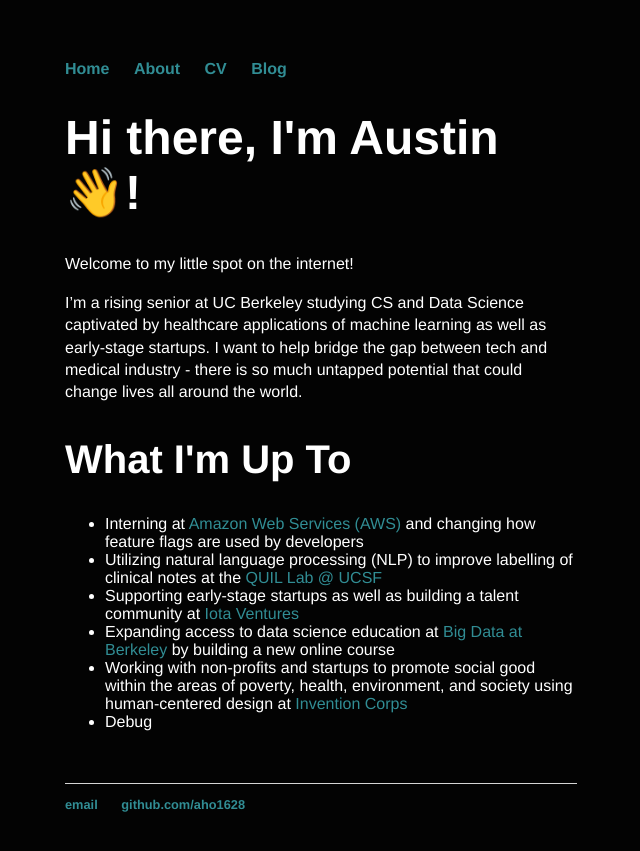
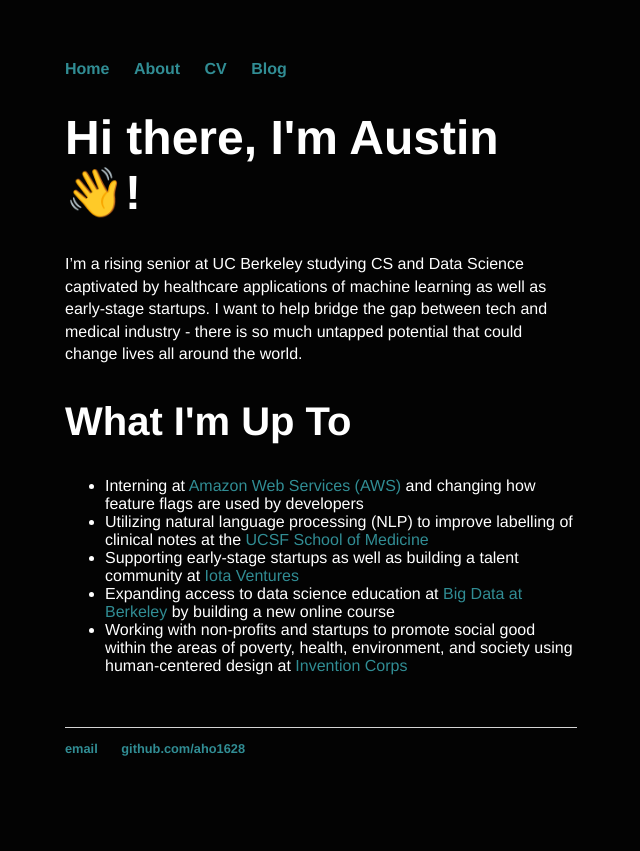
Before and after one commit to aho1628/aho1628.github.io, a Jekyll site: the page built from index.html, in a window 1280 px wide. Shown: the top 851 px of the page, without its empty margins (319-959 px from the left). Built offline with Jekyll 4.4.1, drawn with Linux system fonts in a browser that asks for light colours.

Commit message:
Remove content that doesn't belong

```diff
--- a/index.html
+++ b/index.html
@@ -4,16 +4,14 @@ title: Austin Ho
 ---
 <div class="blurb">
 	<h1>Hi there, I'm Austin &#128075!</h1>
-	<p>Welcome to my little spot on the internet!</p>
 	<p>I’m a rising senior at UC Berkeley studying CS and Data Science captivated by healthcare applications of machine learning as well as early-stage startups. I want to help bridge the gap between tech and medical industry - there is so much untapped potential that could change lives all around the world.</p>
 	<h2>What I'm Up To</h2>
 	<ul>
 		<li>Interning at <a href="https://aws.amazon.com/">Amazon Web Services (AWS)</a> and changing how feature flags are used by developers</li>
-		<li>Utilizing natural language processing (NLP) to improve labelling of clinical notes at the <a href="https://quil.ucsf.edu/content/quality-and-informatics-lab-quil">QUIL Lab @ UCSF</a></li>
+		<li>Utilizing natural language processing (NLP) to improve labelling of clinical notes at the <a href="https://quil.ucsf.edu/content/quality-and-informatics-lab-quil">UCSF School of Medicine</a></li>
 		<li>Supporting early-stage startups as well as building a talent community at <a href="https://iota.ventures/">Iota Ventures</a></li>
 		<li>Expanding access to data science education at <a href="https://bd.berkeley.edu/"> Big Data at Berkeley</a> by building a new online course </li>
 		<li>Working with non-profits and startups to promote social good within the areas of poverty, health, environment, and society using human-centered design at <a href="https://inventioncorps.org/index.html">Invention Corps</a></li>
-		<li>Debug</li>
 	</ul>
 	<br><br/>
 
```
